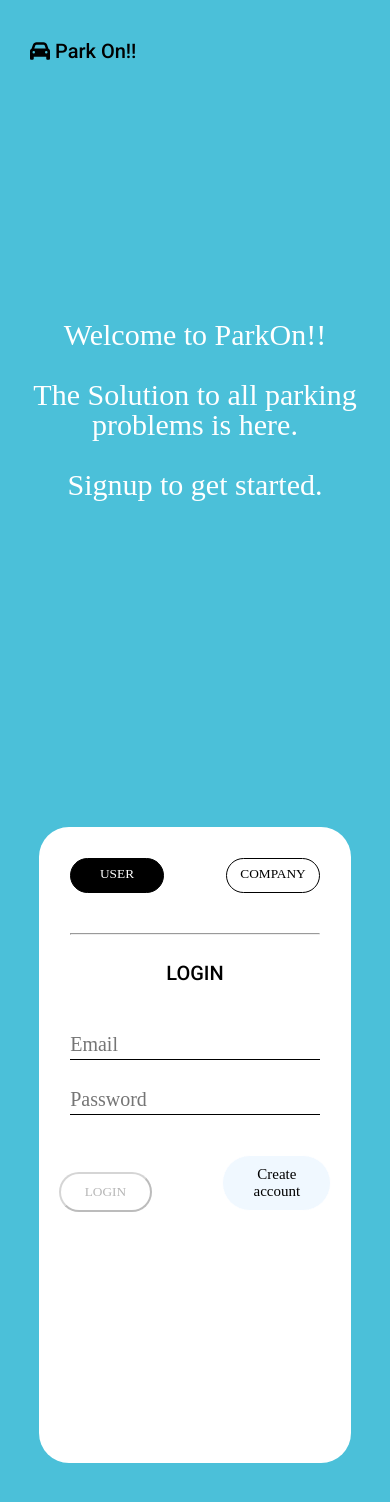
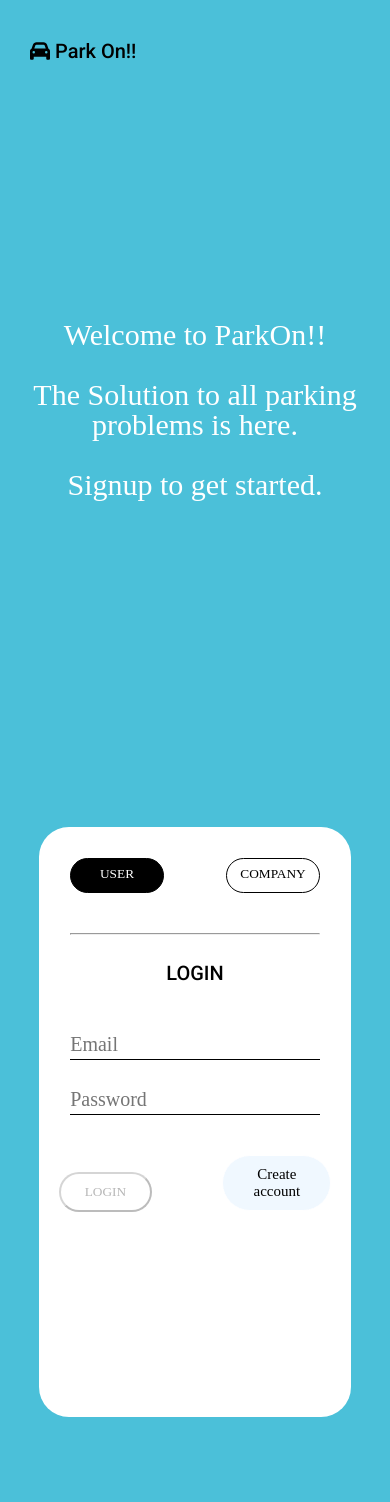
Before and after one commit to sumitvpatil/ParkOn, an Angular app: page / in a window 390 px wide. Built offline with nearby package versions, Linux system fonts and the light colour scheme.

Commit message:
changed media queries for homepage

```diff
--- a/src/app/login/login.component.css
+++ b/src/app/login/login.component.css
@@ -5,7 +5,7 @@
     /* text-align: center; */
     margin:0 10%;
     width: 70%;
-    height:100%;
+    min-height:80vh;
 }
 .r1{
     margin-top: 10%;
@@ -123,6 +123,6 @@ p{
         border-radius: 30px;
         margin: 0 10%;
         width: 80%;
-        height:100%;
+        min-height: 70vh;
     }
 }
```
